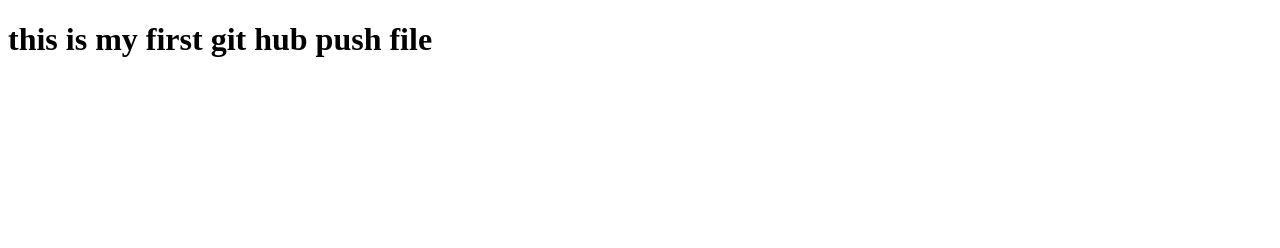
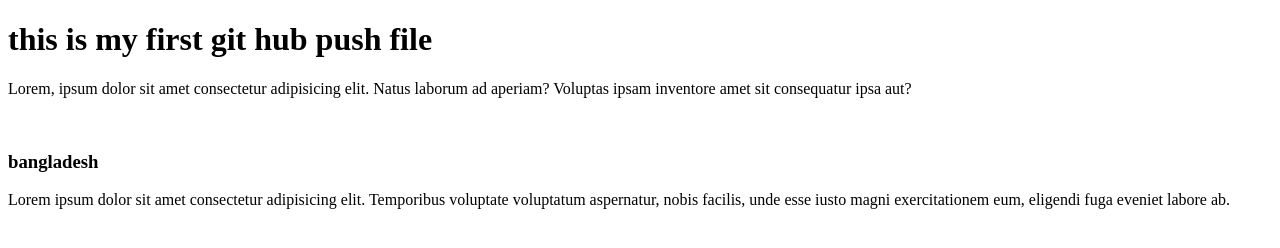
Before and after one commit to saddam-hossain-ss/git-repo, a plain HTML site: page index.html in a window 1280 px wide. Drawn offline with Linux system fonts and the light colour scheme.

Commit message:
added some code in index.html file

```diff
--- a/index.html
+++ b/index.html
@@ -6,8 +6,10 @@
    <title>index file</title>
 </head>
 <body>
-   <h1>
-      this is my first git hub push file
-   </h1>
+   <h1>this is my first git hub push file</h1>
+   <p>Lorem, ipsum dolor sit amet consectetur adipisicing elit. Natus laborum ad aperiam? Voluptas ipsam inventore amet sit consequatur ipsa aut?</p>
+   <br>
+   <h3>bangladesh</h3>
+   <p>Lorem ipsum dolor sit amet consectetur adipisicing elit. Temporibus voluptate voluptatum aspernatur, nobis facilis, unde esse iusto magni exercitationem eum, eligendi fuga eveniet labore ab.</p>
 </body>
 </html>
```
